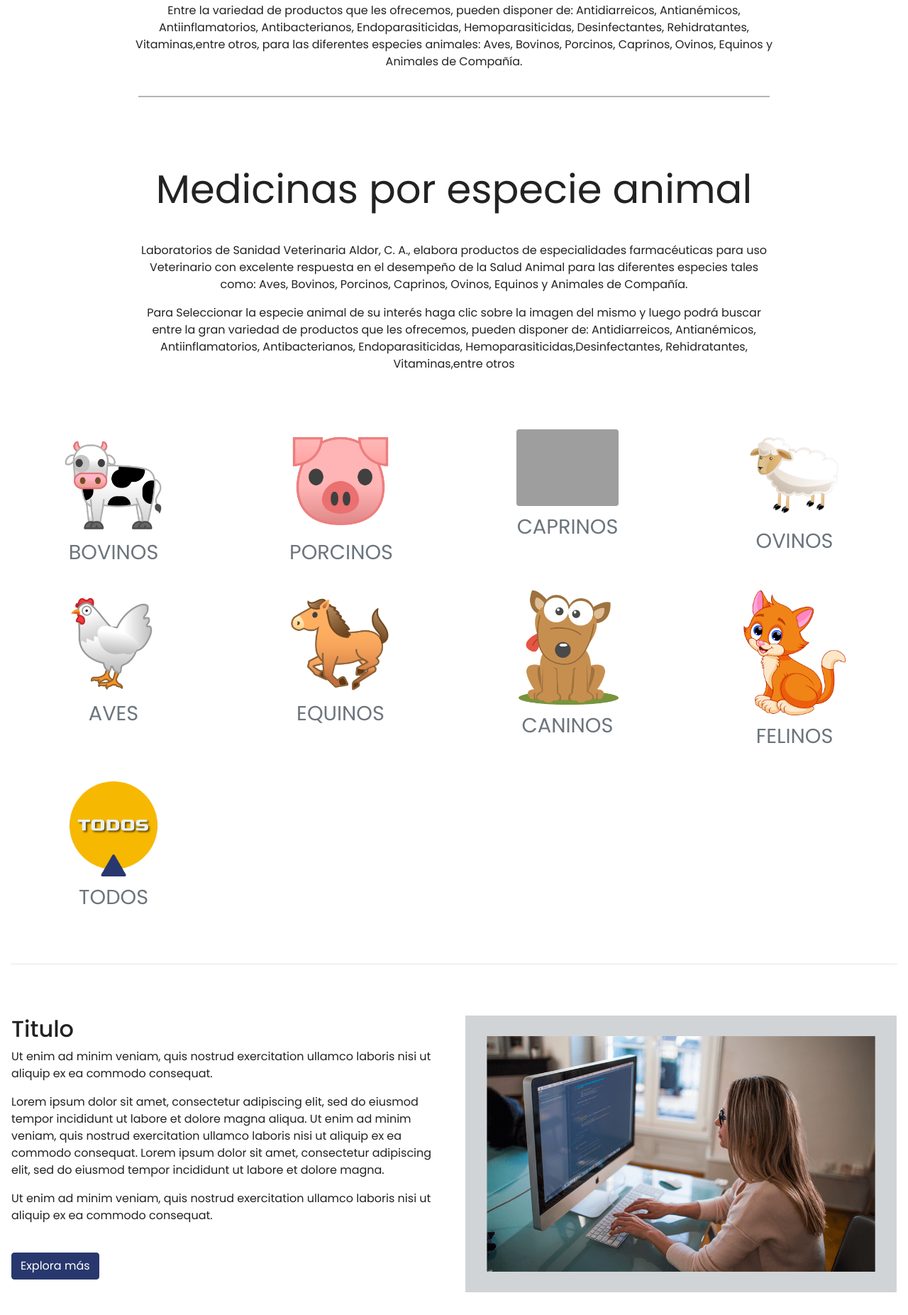
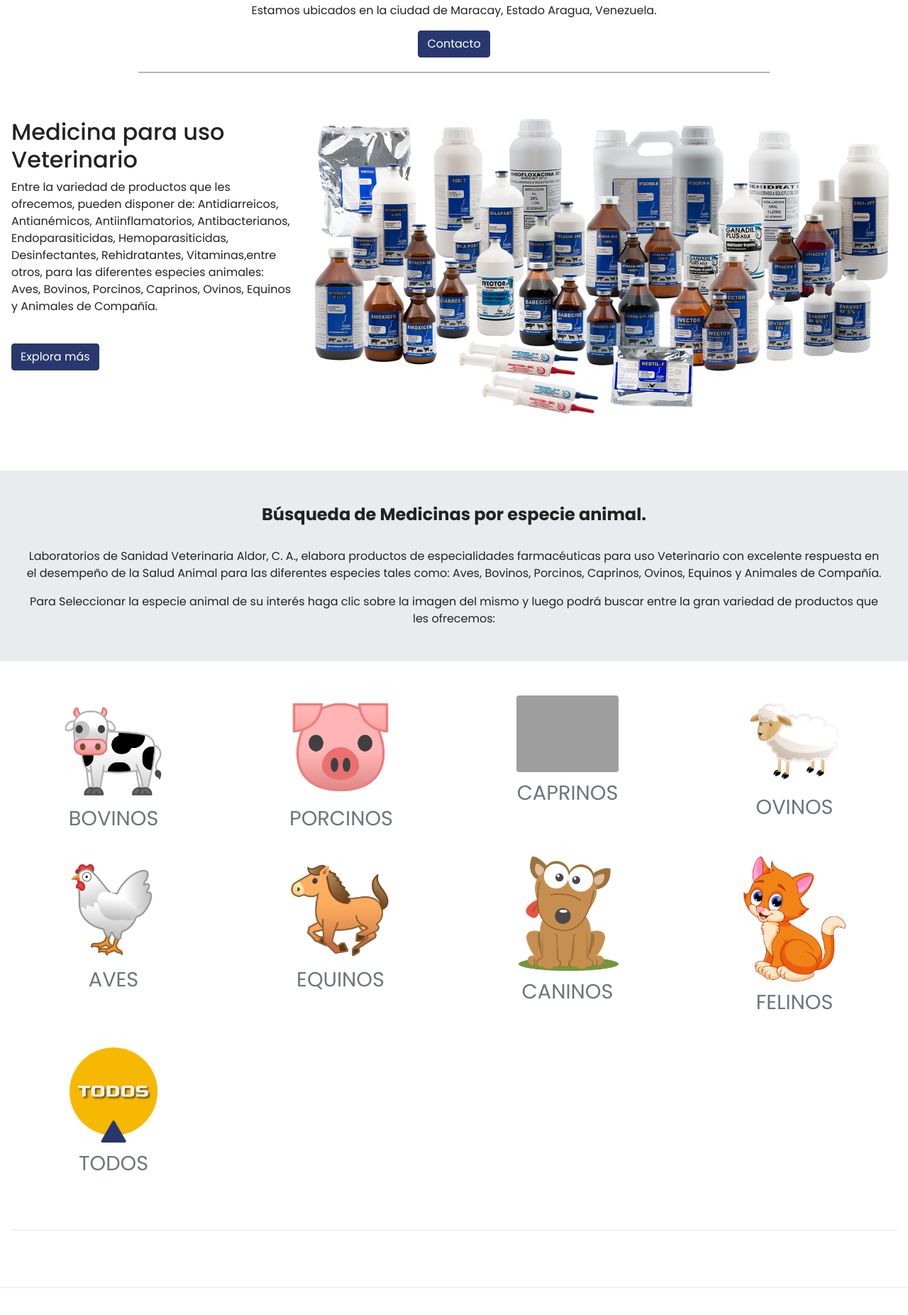
Before and after one commit to gamarcano/aldor, a plain HTML site: page index.html in a window 1280 px wide. Shown: the part 1804-3657 px from the top of the page at 71% size. Drawn offline with nearby package versions, Linux system fonts and the light colour scheme; grey boxes are pictures that could not be loaded.

Commit message:
Imagenes y seccines
Imagenes y secciones de booystrap

```diff
--- a/css/style.css
+++ b/css/style.css
@@ -275,6 +275,20 @@ figure {
   width: 100%;
   height: 100%;
 }
+
+#productos_todos_web {
+  background-image: url('../img/productos/productos_todos_web.png');
+  display: block;
+
+
+  background-size: cover;
+  background-position: center center;
+  -webkit-transform: translateZ(0);
+          transform: translateZ(0);
+  will-change: transform;
+}
+
+
 #fixed {
   background-image: url('../img/background_fixed.png');
   position: fixed;
--- a/index.html
+++ b/index.html
@@ -119,7 +119,7 @@
 		</div>
 		<div class=" text-center col-xs-12 col-sm-12 col-md-12 col-lg-12 col-xl-12">
 			<p class="lead"><b>Bienvenidos a Laboratorios de Sanidad Veterinaria Aldor, C.A.</b><br>
-			Les ofrecemos más de 25 años de Experiencia, Ética y Compromiso con la Salud Animal y la Salud Pública, durante los cuales nos hemos mantenido elaborando y ofreciendo gran variedad de Productos de Especialidades Farmacéuticas para Uso Veterinario con altísima calidad.</p>
+			Les ofrecemos más de 35 años de Experiencia, Ética y Compromiso con la Salud Animal y la Salud Pública, durante los cuales nos hemos mantenido elaborando y ofreciendo gran variedad de Productos de Especialidades Farmacéuticas para Uso Veterinario con altísima calidad.</p>
 		</div>
 	</div>
 </div>
@@ -137,24 +137,42 @@
 
 			<p>Desde nuestros inicios nos fijamos como objetivo, la elaboración de especialidades farmacéuticas para uso Veterinario con excelente respuesta en el desempeño de la Salud Animal. Esta excelente respuesta se fundamenta en la compra de materias primas a fabricantes de prestigioso reconocimiento en el mercado internacional, haciendo uso de la más avanzada tecnología y un capital humano multidisciplinario representado por profesionales que se encuentran siempre al servicio de todos ustedes.</p>
 
-			<p>Entre la variedad de productos que les ofrecemos, pueden disponer de: Antidiarreicos, Antianémicos, Antiinflamatorios, Antibacterianos, Endoparasiticidas, Hemoparasiticidas, Desinfectantes, Rehidratantes, Vitaminas,entre otros, para las diferentes especies animales: Aves, Bovinos, Porcinos, Caprinos, Ovinos, Equinos y Animales de Compañía.</p>
+			<p>Estamos ubicados en la ciudad de Maracay, Estado Aragua, Venezuela.</p>
+
+			<a href="#" class="btn btn-primary">Contacto</a>
+
 		</div>
 		<hr>
 	</div>
 </div>
 
-<!--- Welcome Section -->
+
+<!--- Two Column Section -->
 <div class="container-fluid padding">
-	<div class="row welcome text-center">
-		<div class="col-12">
-			<h4 class="display-4">Medicinas por especie animal</h4>
+	<div class="row padding">
+		<div class="col-lg-4">
+
+			<h2>Medicina para uso Veterinario</h2>
+			<p>Entre la variedad de productos que les ofrecemos, pueden disponer de: Antidiarreicos, Antianémicos, Antiinflamatorios, Antibacterianos, Endoparasiticidas, Hemoparasiticidas, Desinfectantes, Rehidratantes, Vitaminas,entre otros, para las diferentes especies animales: Aves, Bovinos, Porcinos, Caprinos, Ovinos, Equinos y Animales de Compañía.</p>
+			<br>
+			<a href="#" class="btn btn-primary">Explora más</a>
+
 		</div>
+		<div class="col-lg-8">
+			<img src="img/productos/productos_todos_web.png" class="img-fluid">
+		</div>
+	</div>
+</div>
 
-		<div class="col-12">
+
+<!--- Jumbotron -->
+<div class="container-fluid">
+	<div class="row jumbotron">
+		<div class=" text-center col-xs-12 col-sm-12 col-md-12 col-lg-12 col-xl-12">
+			<p class="lead"><h4><b>Búsqueda de Medicinas por especie animal.</b></h4><br>
 			<p>Laboratorios de Sanidad Veterinaria Aldor, C. A., elabora productos de especialidades farmacéuticas para uso Veterinario con excelente respuesta en el desempeño de la Salud Animal para las diferentes especies tales como: Aves, Bovinos, Porcinos, Caprinos, Ovinos, Equinos y Animales de Compañía.</p>
-			<p>Para Seleccionar la especie animal de su interés haga clic sobre la imagen del mismo y luego podrá buscar entre la gran  variedad de productos que les ofrecemos, pueden disponer de: Antidiarreicos, Antianémicos, Antiinflamatorios, Antibacterianos, Endoparasiticidas, Hemoparasiticidas,Desinfectantes, Rehidratantes, Vitaminas,entre otros</p>
+			<p>Para Seleccionar la especie animal de su interés haga clic sobre la imagen del mismo y luego podrá buscar entre la gran  variedad de productos que les ofrecemos:</p>
 		</div>
-
 	</div>
 </div>
 
@@ -230,23 +248,6 @@
 </div>
 
 
-<!--- Two Column Section -->
-<div class="container-fluid padding">
-	<div class="row padding">
-		<div class="col-lg-6">
-			<h2>Titulo</h2>
-			<p>Ut enim ad minim veniam, quis nostrud exercitation ullamco laboris nisi ut aliquip ex ea commodo consequat.</p>
-			<p>Lorem ipsum dolor sit amet, consectetur adipiscing elit, sed do eiusmod tempor incididunt ut labore et dolore magna aliqua. Ut enim ad minim veniam, quis nostrud exercitation ullamco laboris nisi ut aliquip ex ea commodo consequat. Lorem ipsum dolor sit amet, consectetur adipiscing elit, sed do eiusmod tempor incididunt ut labore et dolore magna.</p>
-			<p>Ut enim ad minim veniam, quis nostrud exercitation ullamco laboris nisi ut aliquip ex ea commodo consequat.</p>
-			<br>
-			<a href="#" class="btn btn-primary">Explora más</a>
-		</div>
-		<div class="col-lg-6">
-			<img src="img/desk.png" class="img-fluid">
-		</div>
-	</div>
-</div>
-
 <hr class="my-4">
 
 
@@ -286,7 +287,7 @@
 <div class="container-fluid padding">
 	<div class="row welcome text-center">
 		<div class="col-12">
-			<h1 class="display-4">Conócenos</h1>
+			<h1 class="display-4">Nuestros productos</h1>
 		</div>
 		<hr>
 	</div>
```
Also changed, not shown: img/productos/productos_todos_web.jpg (added), img/productos/productos_todos_web.png (added), 1 other file.
